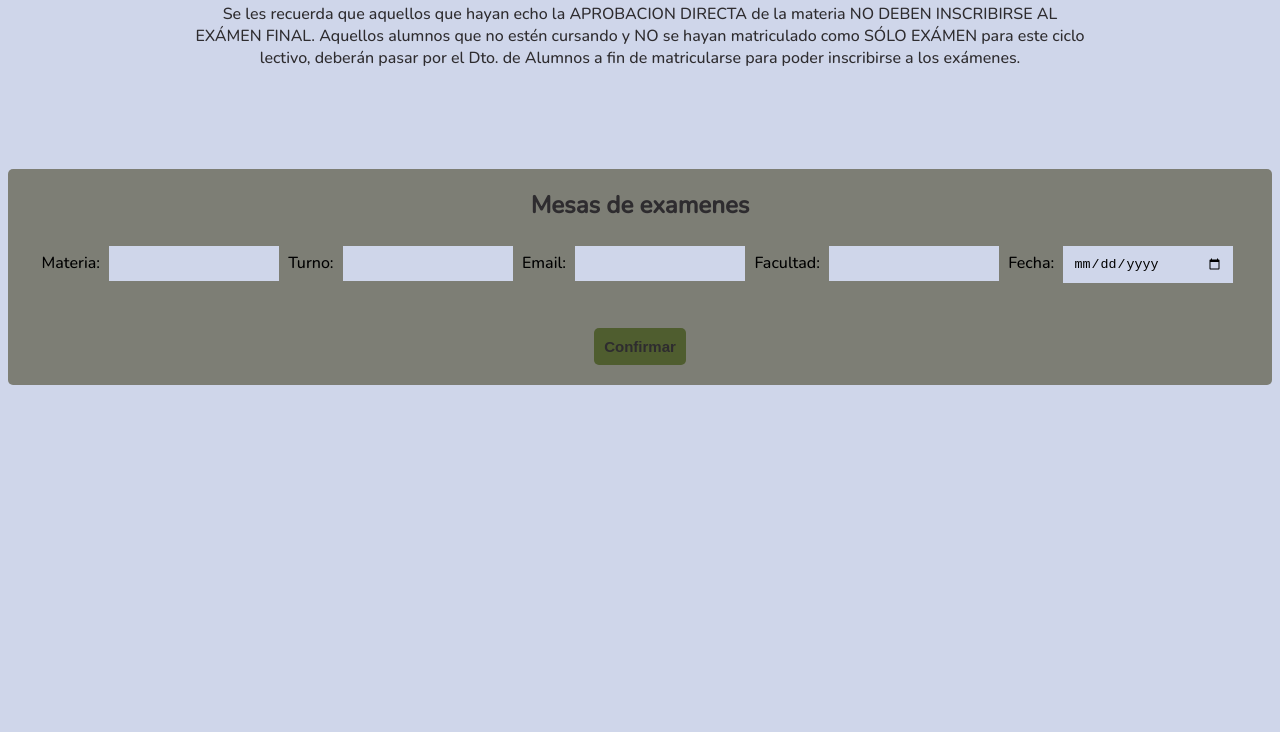
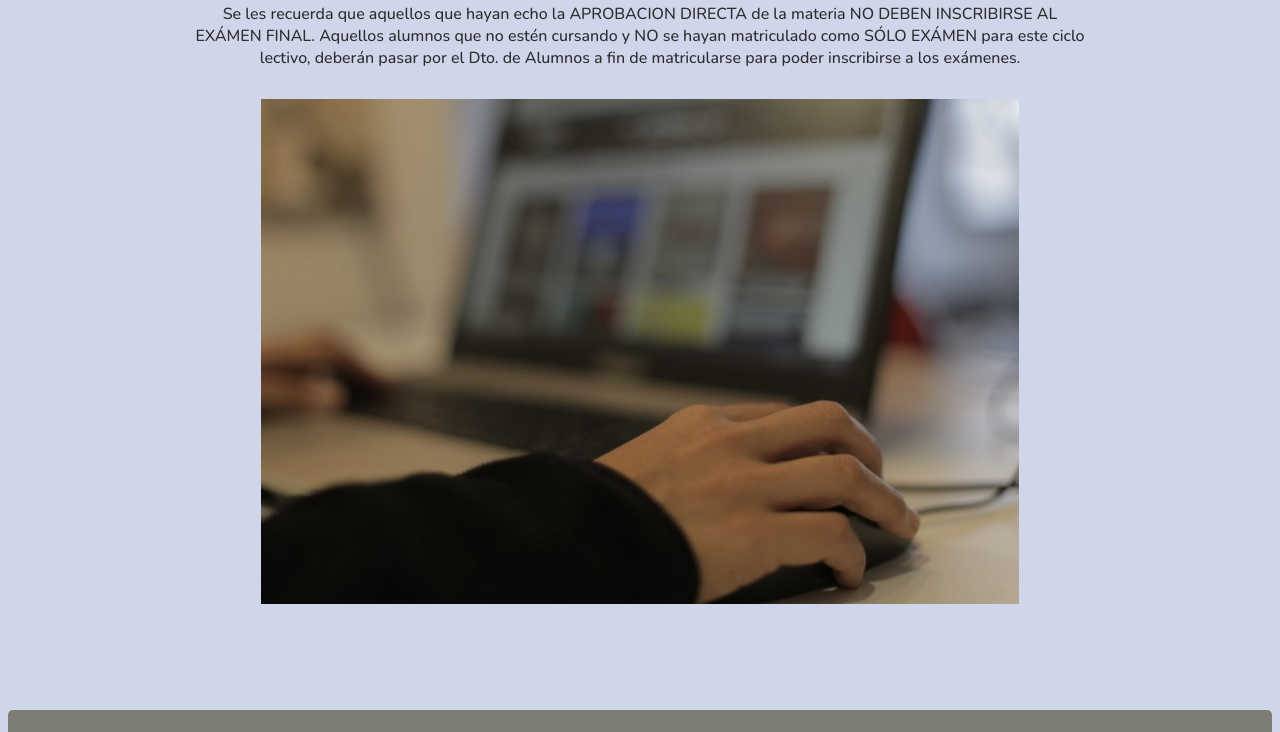
Before and after one commit to cristian-elopez/inscripcionExamenes, a plain HTML site: page index.html in a window 1280 px wide. Shown: the part 608-1340 px from the top of the page. Before the commit the page ends 1031 px from the top, so only its background shows below. Drawn offline with nearby package versions, Linux system fonts and the light colour scheme.

Commit message:
ultimo commit

```diff
--- a/index.html
+++ b/index.html
@@ -31,6 +31,7 @@
             Se les recuerda que aquellos que hayan echo la APROBACION DIRECTA de la materia NO DEBEN INSCRIBIRSE AL EXÁMEN FINAL.
             Aquellos alumnos que no estén cursando y NO se hayan matriculado como SÓLO EXÁMEN para este ciclo lectivo, deberán pasar por el Dto. de Alumnos a fin de matricularse para poder inscribirse a los exámenes.
         </p>
+        <img class="img-mesas-examenes" src="mesas-examenes.png" alt="Persona usando una computadora">
     </div>
     <div class="separadores"></div>
     <form class="formularios form-datos">
--- a/style.css
+++ b/style.css
@@ -23,9 +23,15 @@ html {
     .form-datos {
         width: 100%;
         max-width: 1360px;
+        display: block;
+        padding-top: 10px;
+        padding-bottom: 10px;
     }
     .input-form-mesas {
         max-width: 150px;
+    }
+    .img-mesas-examenes {
+        max-width: 60%;
     }
 }
 .botones {
@@ -45,6 +51,11 @@ html {
     width: 50%;
     max-width: 200px;
     padding: 20px;
+}
+.img-mesas-examenes {
+    padding-top: 30px;
+    margin: auto;
+    width: 85%;
 }
 .inputs {
     padding: 10px;
```
Also changed, not shown: code.js (+0 -9 lines), mesas-examenes.png (added).
